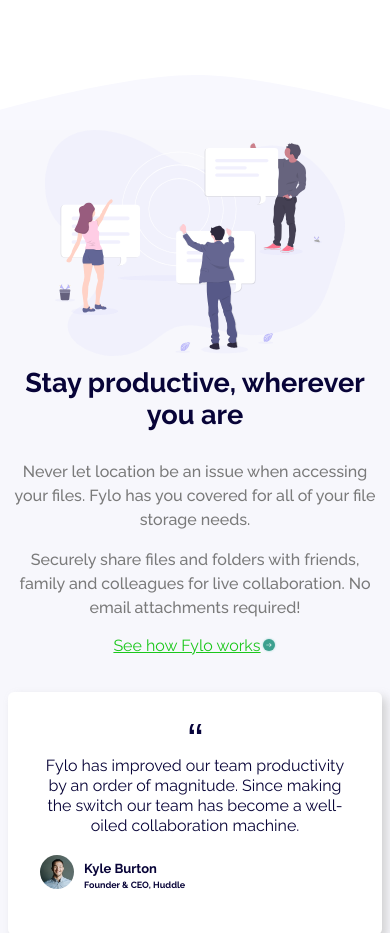
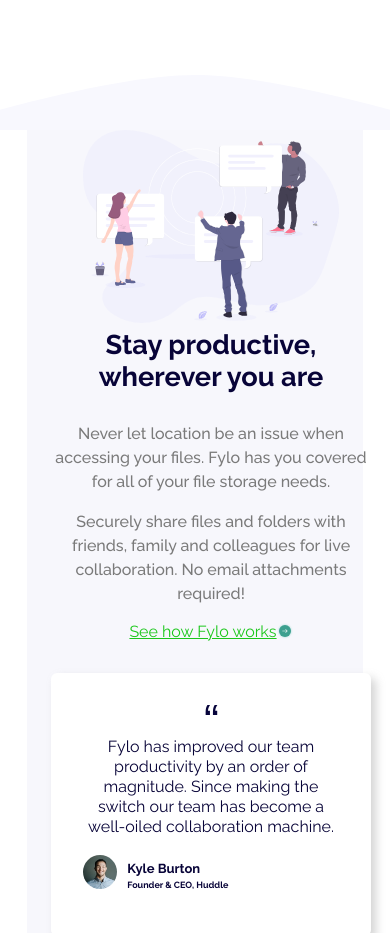
Before and after one commit to roobiwebdev/Fylo-landing-page-with-two-column-layout, a plain HTML site: page index.html in a window 390 px wide. Shown: the part 701-1634 px from the top of the page. Drawn offline with Linux system fonts and the light colour scheme.

Commit message:
responsive.css

```diff
--- a/responsive.css
+++ b/responsive.css
@@ -204,12 +204,7 @@
       margin-left: 0;
     }
 
-    main {
-      margin: 0;
-      width: 100%;
-    }
     main .content{
-      margin: 0;
       width: 100%;
     }
     footer .content {
```
